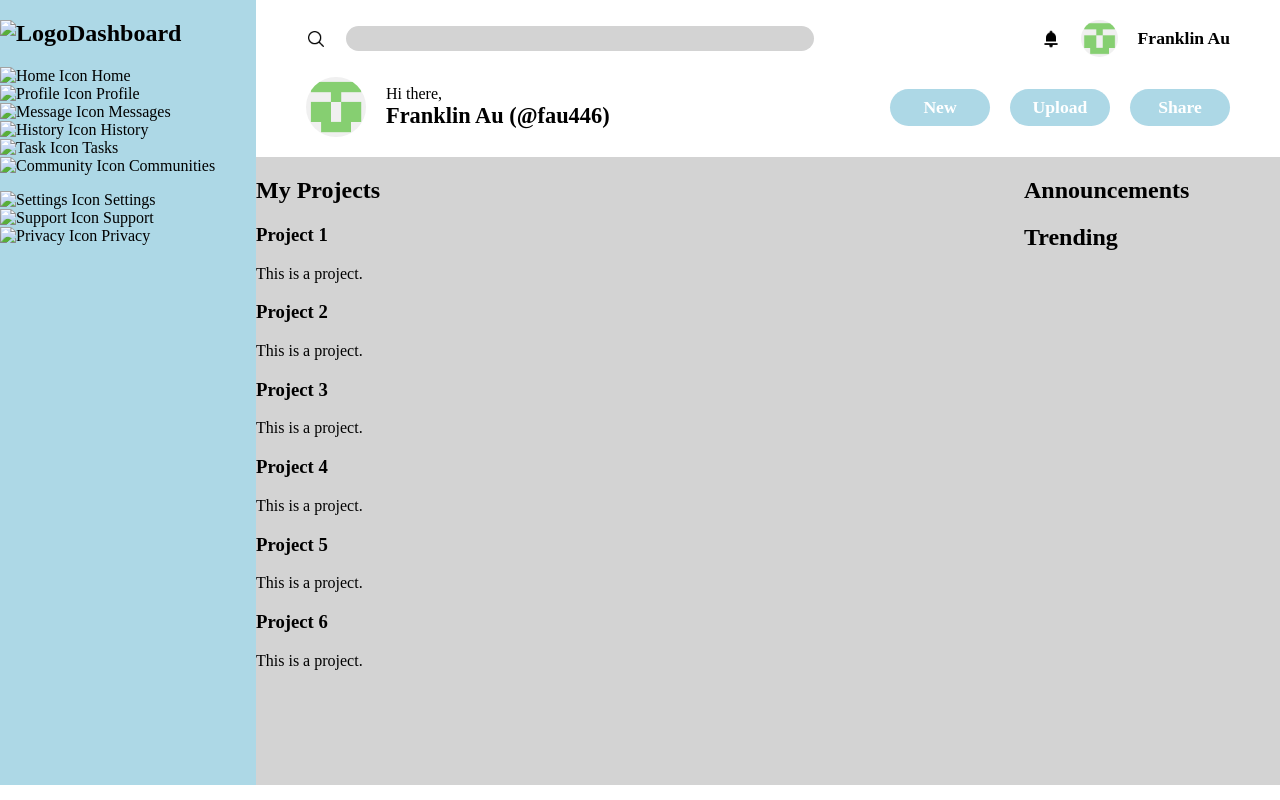
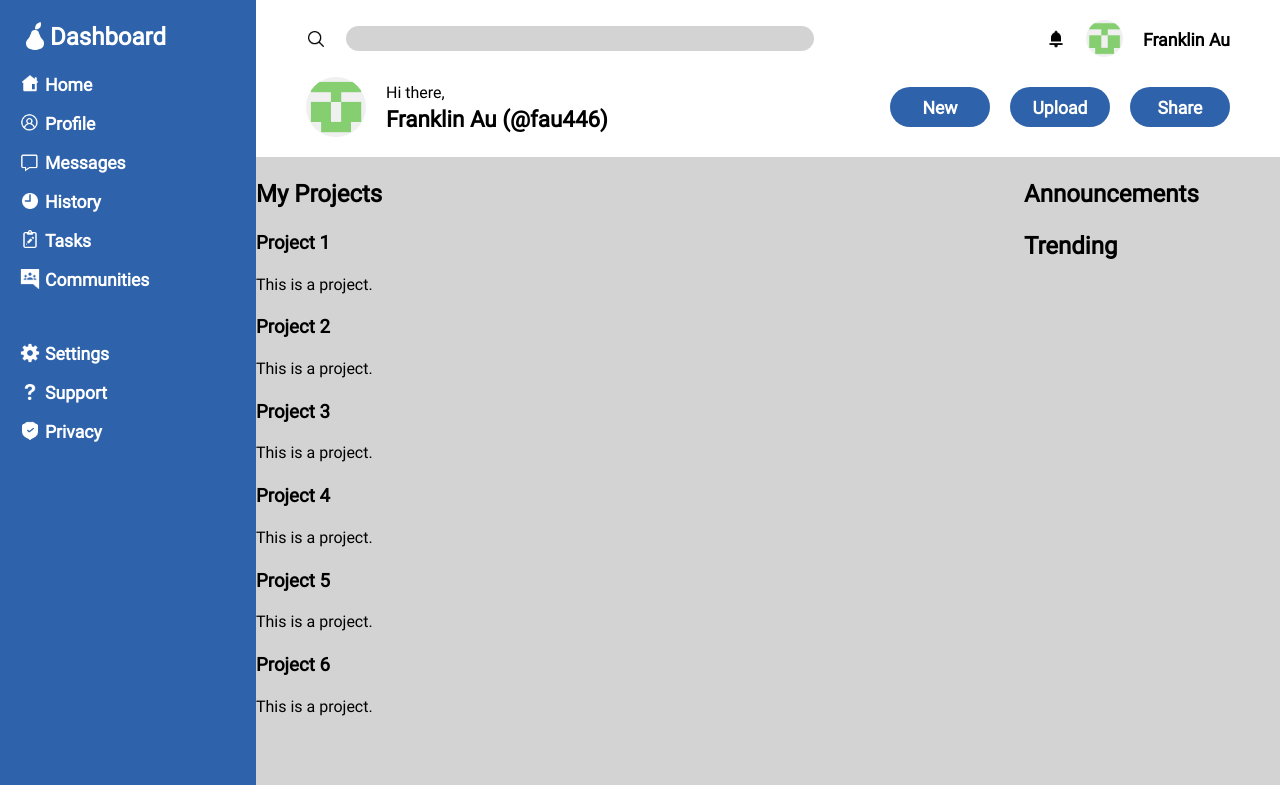
Before and after one commit to fau446/admin-dashboard, a plain HTML site: page index.html in a window 1280 px wide. Drawn offline with Linux system fonts and the light colour scheme.

Commit message:
Add nav styling and roboto font

```diff
--- a/index.html
+++ b/index.html
@@ -36,21 +36,21 @@
   </header>
 
   <nav>
-    <h1><img src="" alt="Logo">Dashboard</h1>
+    <h1><img class="logo" src="img/icons8-logo-100.png" alt="Logo">Dashboard</h1>
 
     <ul>
-      <li><img src="" alt="Home Icon"> Home</li>
-      <li><img src="" alt="Profile Icon"> Profile</li>
-      <li><img src="" alt="Message Icon"> Messages</li>
-      <li><img src="" alt="History Icon"> History</li>
-      <li><img src="" alt="Task Icon"> Tasks</li>
-      <li><img src="" alt="Community Icon"> Communities</li>
+      <li class="medium-text"><img class="icon" src="img/icons8-home-60.png" alt="Home Icon"> Home</li>
+      <li class="medium-text"><img class="icon" src="img/icons8-male-user-64.png" alt="Profile Icon"> Profile</li>
+      <li class="medium-text"><img class="icon" src="img/icons8-topic-64.png" alt="Message Icon"> Messages</li>
+      <li class="medium-text"><img class="icon" src="img/icons8-clock-60.png" alt="History Icon"> History</li>
+      <li class="medium-text"><img class="icon" src="img/icons8-task-60.png" alt="Task Icon"> Tasks</li>
+      <li class="medium-text"><img class="icon" src="img/icons8-google-groups-50.png" alt="Community Icon"> Communities</li>
     </ul>
 
     <ul>
-      <li><img src="" alt="Settings Icon"> Settings</li>
-      <li><img src="" alt="Support Icon"> Support</li>
-      <li><img src="" alt="Privacy Icon"> Privacy</li>
+      <li class="medium-text"><img class="icon" src="img/icons8-settings-50.png" alt="Settings Icon"> Settings</li>
+      <li class="medium-text"><img class="icon" src="img/icons8-question-mark-60.png" alt="Support Icon"> Support</li>
+      <li class="medium-text"><img class="icon" src="img/icons8-privacy-64.png" alt="Privacy Icon"> Privacy</li>
     </ul>
   </nav>
 
--- a/style.css
+++ b/style.css
@@ -1,3 +1,10 @@
+@font-face {
+  font-family: "roboto";
+  src: url("fonts/roboto-regular-webfont.woff2") format("woff2"), url("fonts/roboto-regular-webfont.woff") format("woff");
+  font-weight: normal;
+  font-style: normal;
+}
+
 * {
   padding: 0;
   /* margin: 0; */
@@ -9,6 +16,7 @@ body {
   grid-template-rows: 1fr 4fr;
   grid-template-columns: 1fr 3fr 1fr;
   margin: 0;
+  font-family: "roboto", sans-serif;
 }
 
 header {
@@ -35,6 +43,11 @@ header {
   padding: 5px;
   border: none;
   width: 100%;
+}
+
+.logo {
+  height: 30px;
+  width: 30px;
 }
 
 .icon {
@@ -81,7 +94,7 @@ header {
 
 button {
   color: white;
-  background: lightblue;
+  background: rgb(46, 98, 170);
   border: none;
   border-radius: 30px;
   width: 100px;
@@ -90,8 +103,25 @@ button {
 }
 
 nav {
-  background: lightblue;
+  background: rgb(46, 98, 170);
+  color: white;
   grid-row: 1 / 3;
+  padding-left: 20px;
+}
+
+h1, li {
+  display: flex;
+  align-items: center;
+}
+
+ul {
+  margin-bottom: 50px;
+}
+
+li {
+  list-style: none;
+  gap: 5px;
+  margin-bottom: 15px;
 }
 
 .main-content, .sidebar {
```
Also changed, not shown: fonts/roboto-regular-webfont.woff (added), fonts/roboto-regular-webfont.woff2 (added), img/icons8-clock-60.png (added), img/icons8-google-groups-50.png (added), img/icons8-home-60.png (added), img/icons8-logo-100.png (added), img/icons8-male-user-64.png (added), img/icons8-privacy-64.png (added), img/icons8-question-mark-60.png (added), img/icons8-settings-50.png (added), img/icons8-task-60.png (added), img/icons8-topic-64.png (added).
